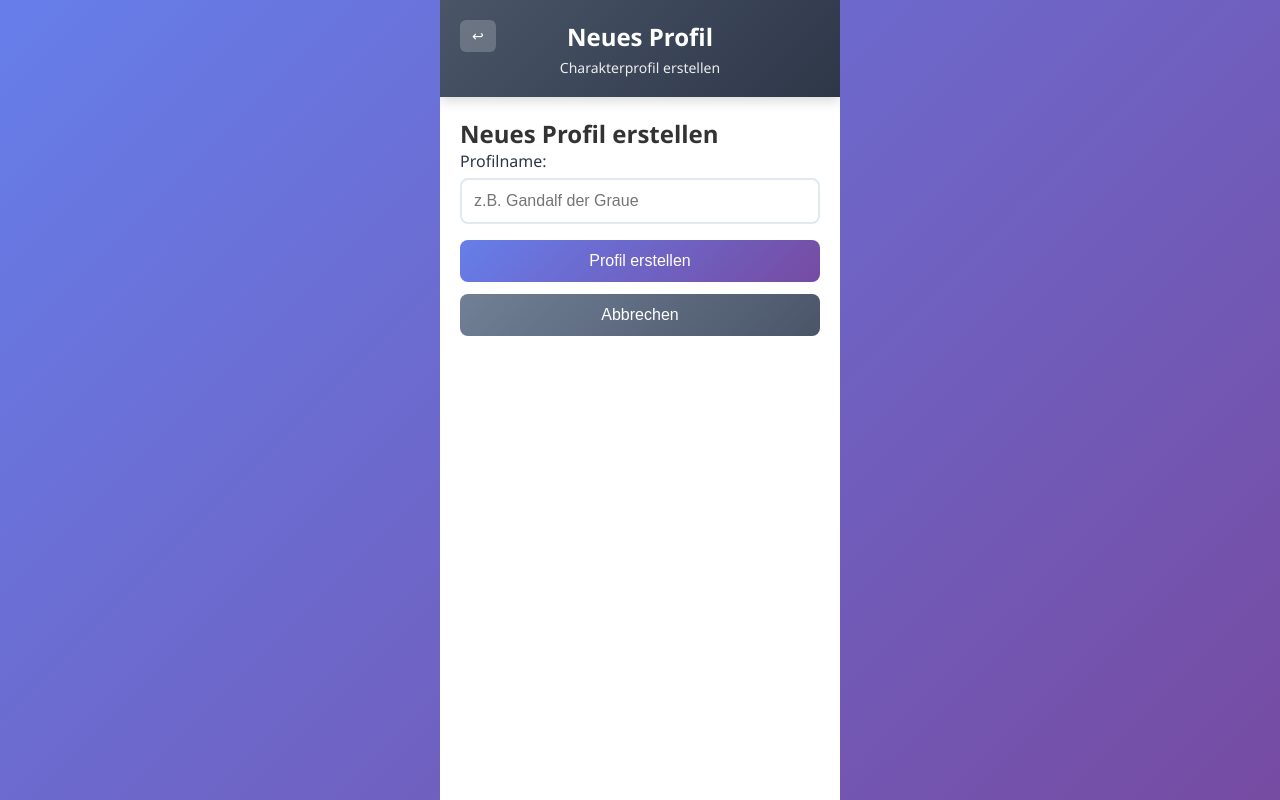
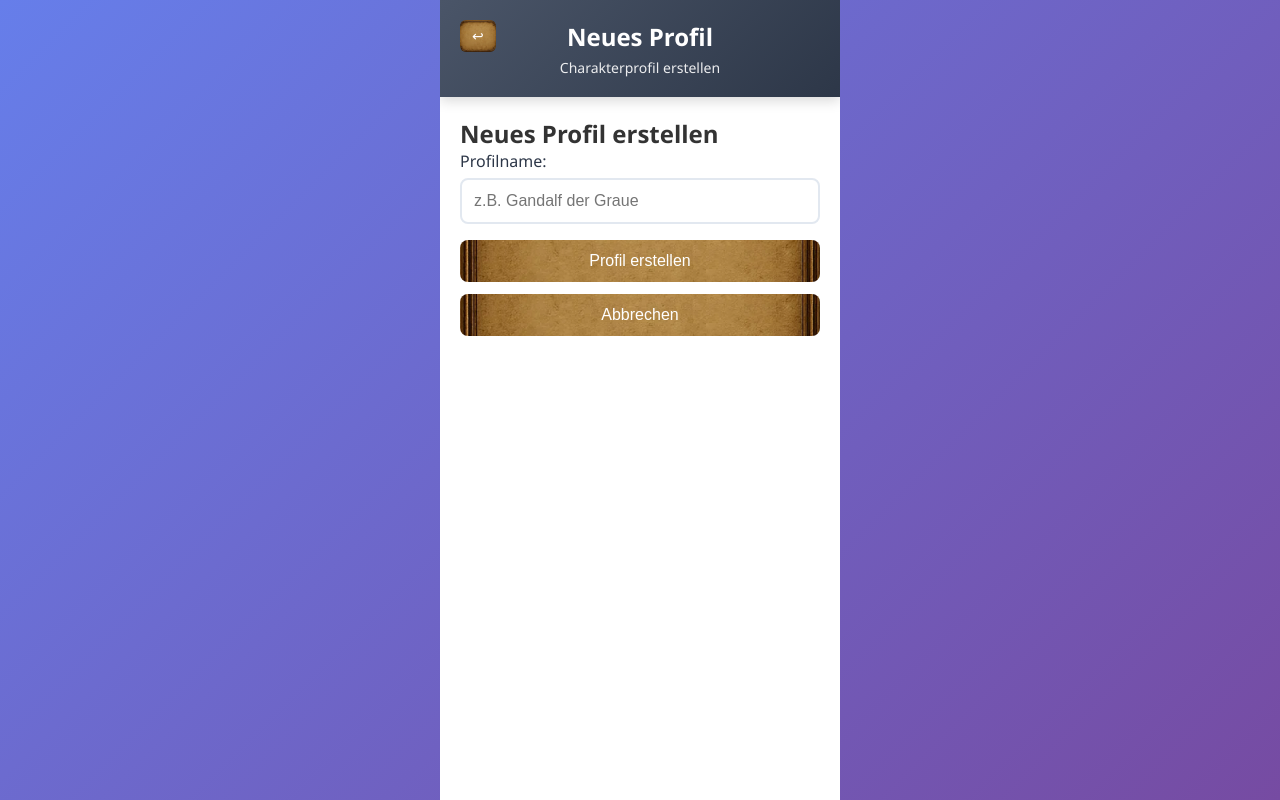
Before and after one commit to misut13/Dice_Roller, a plain HTML site: page dice_roller_app.html in a window 1280 px wide. Both pictures are taken after a click on the button "Neues Profil erstellen". Drawn offline with Linux system fonts and the light colour scheme.

Commit message:
Use custom button image

```diff
--- a/dice_roller_app.html
+++ b/dice_roller_app.html
@@ -104,7 +104,8 @@
             position: absolute;
             top: 12px;
             right: 12px;
-            background: #e53e3e;
+            background: url('Button1.png') no-repeat center;
+            background-size: cover;
             color: white;
             border: none;
             border-radius: 50%;
@@ -122,7 +123,8 @@
         }
 
         .btn {
-            background: linear-gradient(135deg, #667eea, #764ba2);
+            background: url('Button1.png') no-repeat center;
+            background-size: cover;
             color: white;
             border: none;
             padding: 12px 24px;
@@ -141,11 +143,11 @@
         }
 
         .btn-secondary {
-            background: linear-gradient(135deg, #718096, #4a5568);
+            /* Uses same background image as .btn */
         }
 
         .btn-danger {
-            background: linear-gradient(135deg, #e53e3e, #c53030);
+            /* Uses same background image as .btn */
         }
 
         .input-group {
@@ -200,7 +202,8 @@
         .back-btn, .settings-btn {
             position: absolute;
             top: 20px;
-            background: rgba(255,255,255,0.2);
+            background: url('Button1.png') no-repeat center;
+            background-size: cover;
             color: white;
             border: none;
             padding: 8px 12px;
```
